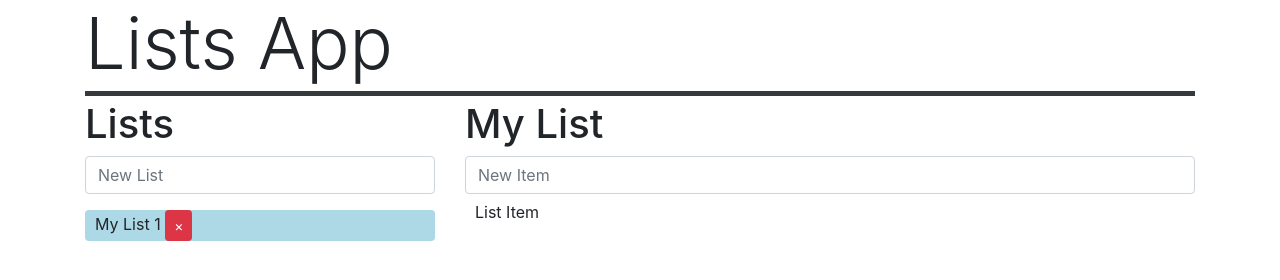
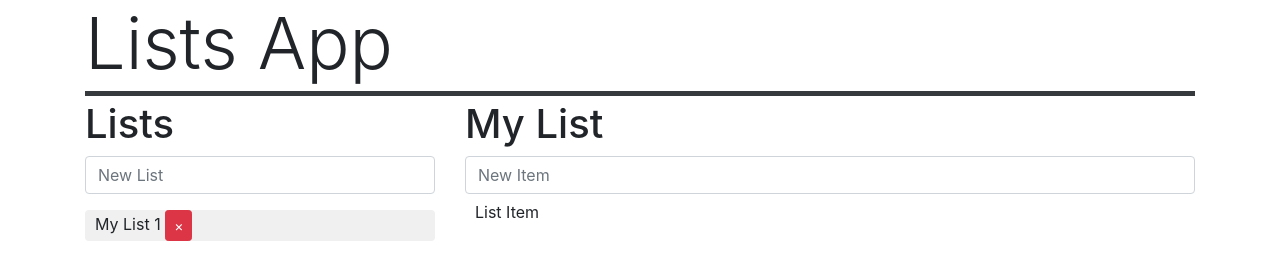
Before and after one commit to chadrc/data-bound-js, a website: page samples/todo-app/lists-app.html in a window 1280 px wide. In both pictures the pointer is over the item 260 px from the left and 225 px from the top of the page. Drawn offline with nearby package versions, Linux system fonts and the light colour scheme; files that its build step writes are made by us from their sources.

Commit message:
Changed hover color of list items.

```diff
--- a/samples/todo-app/lists-app.html
+++ b/samples/todo-app/lists-app.html
@@ -28,10 +28,11 @@
         .list-item {
             padding-left: 10px;
             margin-bottom: 2px;
+            background-color: white;
         }
 
         .list-item:hover {
-            background-color: lightblue;
+            background-color: rgb(240,240, 240);
         }
 
         .list-item>button.btn-danger {
```
